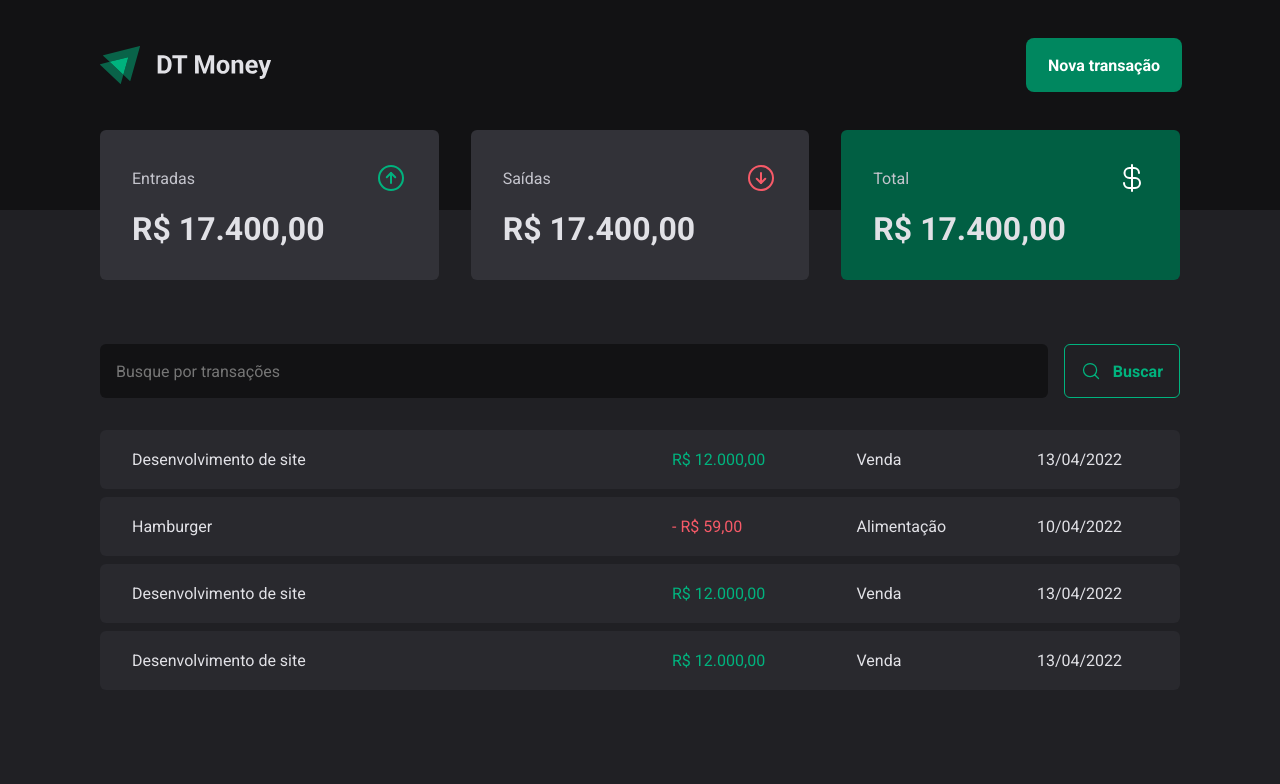
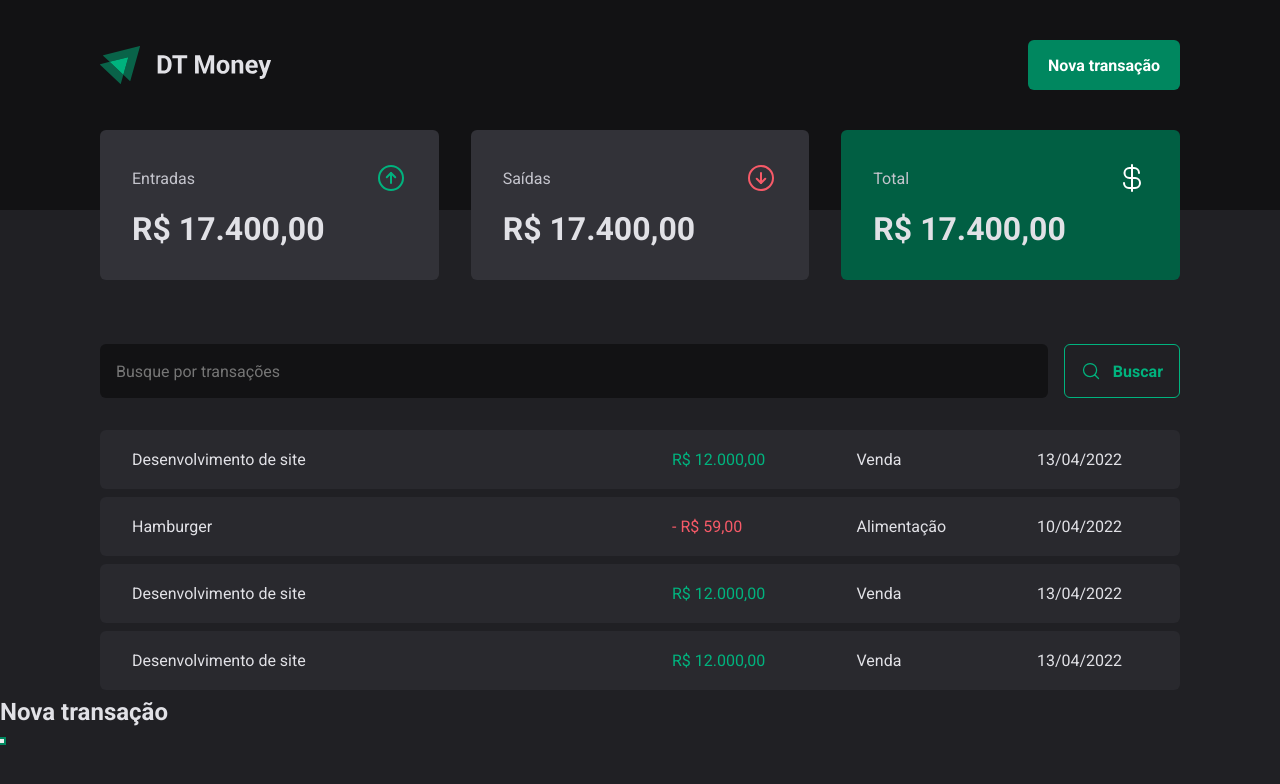
Before and after one commit to bruno-castilho/03-dt-money, a React (Vite) app: page / in a window 1280 px wide. Both pictures are taken after a click on the button "Nova transação". Shown: the top 784 px of the page. Built offline with nearby package versions, Linux system fonts and the light colour scheme.

Commit message:
Creating an accessible modal

```diff
--- a/package.json
+++ b/package.json
@@ -10,6 +10,7 @@
     "preview": "vite preview"
   },
   "dependencies": {
+    "@radix-ui/react-dialog": "^1.0.5",
     "phosphor-react": "^1.4.1",
     "react": "^18.2.0",
     "react-dom": "^18.2.0",
--- a/src/components/Header/index.tsx
+++ b/src/components/Header/index.tsx
@@ -1,12 +1,28 @@
 import { HeaderContainer, HeaderContent, NewTransactionButton } from './styles'
 import Logo from '../../assets/logo.svg'
+import * as Dialog from '@radix-ui/react-dialog'
 
 export function Header() {
   return (
     <HeaderContainer>
       <HeaderContent>
         <img src={Logo} alt="" />
-        <NewTransactionButton>Nova transação</NewTransactionButton>
+
+        <Dialog.Root>
+          <Dialog.Trigger asChild>
+            <NewTransactionButton>Nova transação</NewTransactionButton>
+          </Dialog.Trigger>
+
+          <Dialog.Portal>
+            <Dialog.Overlay />
+
+            <Dialog.Content>
+              <Dialog.Title>Nova transação</Dialog.Title>
+
+              <Dialog.Close />
+            </Dialog.Content>
+          </Dialog.Portal>
+        </Dialog.Root>
       </HeaderContent>
     </HeaderContainer>
   )
```
Also changed, not shown: 1 other file (tests, documents, lock files or other folders).
